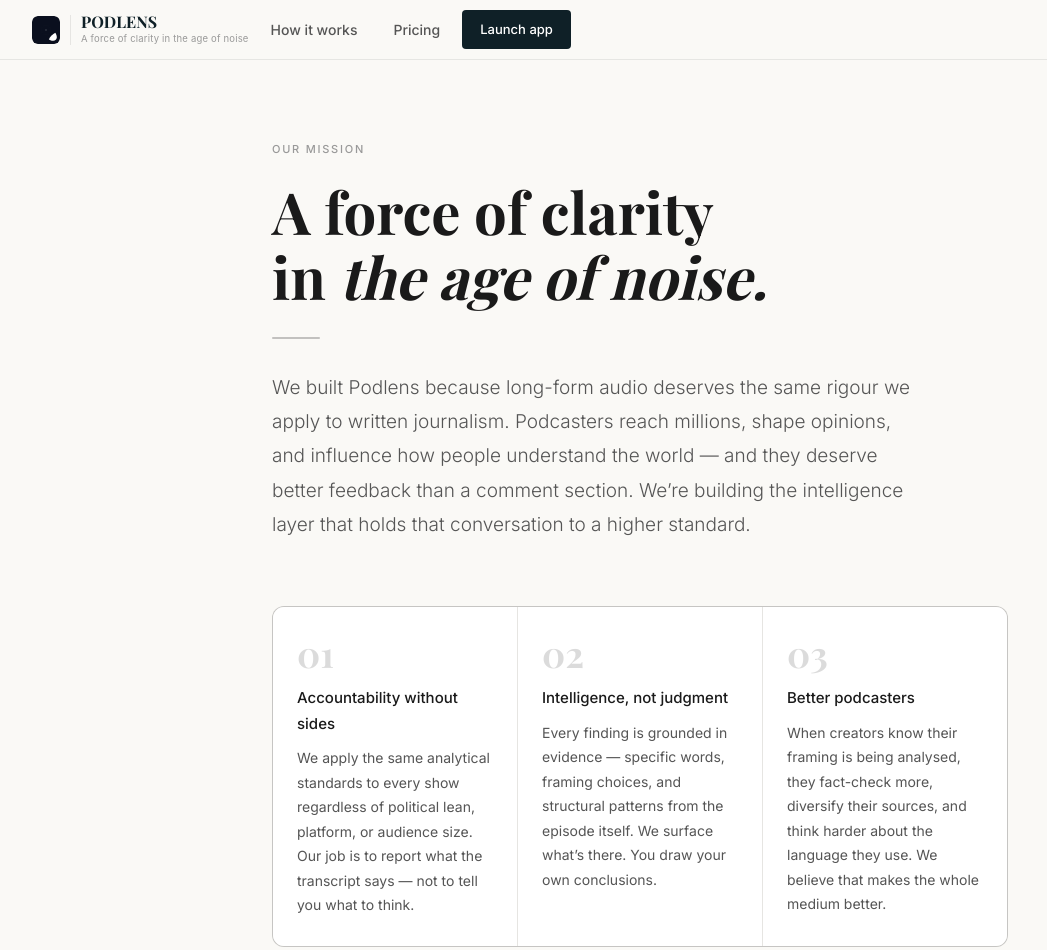
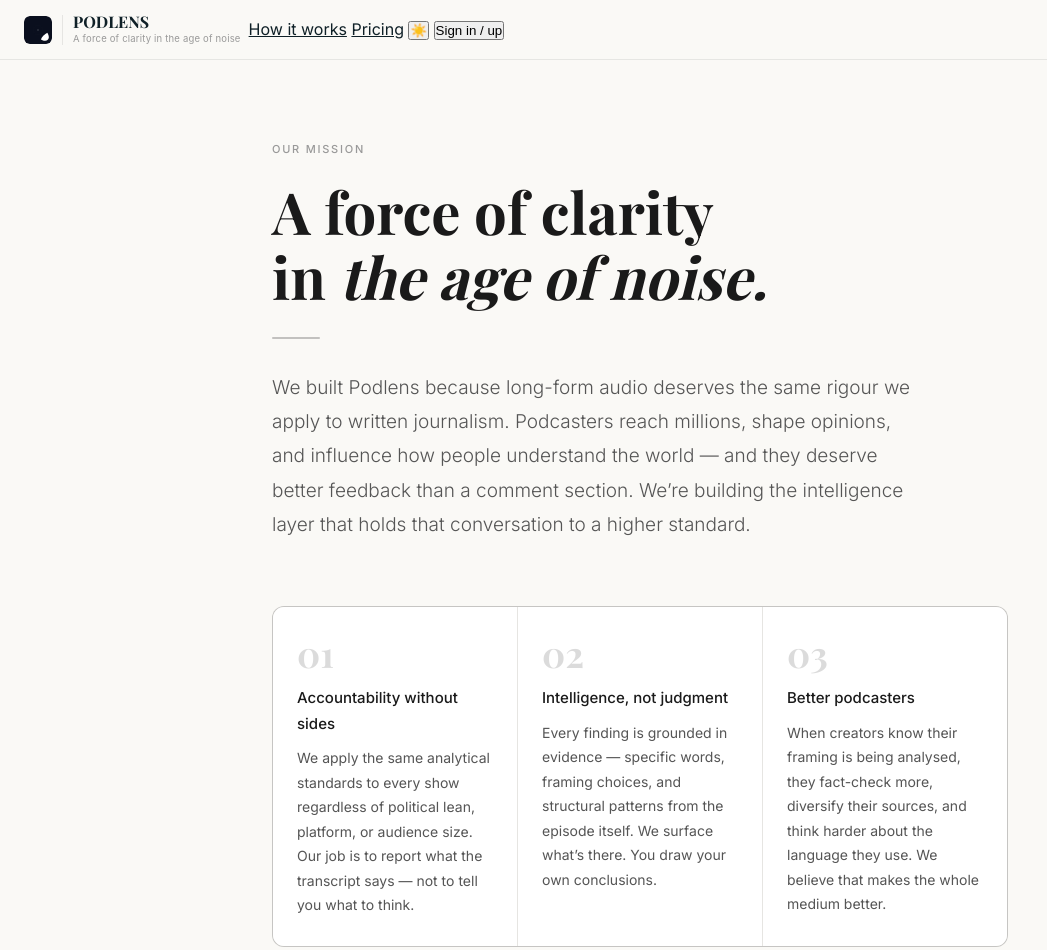
Before and after one commit to academekorea/Clearcast, a website: page mission.html in a window 1280 px wide. Shown: the top 950 px of the page, without its empty margins (0-1047 px from the left). Drawn offline with nearby package versions, Linux system fonts and the light colour scheme; a web font is replaced by a local one.

Commit message:
fix: mission + faq nav — use exact homepage classes (nav-btn-signin pill, nav-link, nav-links-logged-out)

```diff
--- a/mission.html
+++ b/mission.html
@@ -38,14 +38,11 @@
 body{font-family:var(--ff);background:var(--bg);color:var(--text);min-height:100vh;-webkit-font-smoothing:antialiased;font-size:16px;line-height:1.7}
 a{color:var(--navy)}[data-theme="dark"] a{color:inherit}
 
-nav{display:flex;align-items:center;padding:0 32px;height:60px;border-bottom:1px solid var(--border);background:var(--bg);position:sticky;top:0;z-index:100;gap:8px}
+nav{display:flex;align-items:center;padding:0 24px;height:60px;border-bottom:1px solid var(--border);background:var(--bg);position:sticky;top:0;z-index:100;gap:8px}
 .nav-logo img{width:28px;height:28px;border-radius:6px}
 .nav-logo-name{font-family:var(--ffs);font-size:16px;color:var(--navy);font-weight:700}
 [data-theme="dark"] .nav-logo-name{color:var(--text)}
-.nav-link{padding:8px 14px;font-size:0.875rem;color:var(--text2);text-decoration:none;border-radius:4px;transition:background .15s,color .15s;font-weight:500}
-.nav-link:hover{background:var(--bg3);color:var(--text)}
-.nav-cta{padding:8px 18px;background:var(--navy);color:#fff;border:none;border-radius:4px;font-size:13px;font-weight:500;cursor:pointer;font-family:var(--ff);text-decoration:none;transition:opacity .15s}
-.nav-cta:hover{opacity:.88}
+
 
 main{max-width:800px;margin:0 auto;padding:80px 32px 100px}
 
@@ -119,9 +116,12 @@
       <span class="pl-lockup-tagline">A force of clarity in the age of noise</span>
     </span>
   </a>
-  <a href="/how-it-works.html" class="nav-link">How it works</a>
-  <a href="/pricing.html" class="nav-link">Pricing</a>
-  <a href="/" class="nav-cta">Launch app</a>
+  <div class="nav-links-logged-out">
+    <a href="/how-it-works.html" class="nav-link">How it works</a>
+    <a href="/pricing.html" class="nav-link">Pricing</a>
+    <button class="nav-link" onclick="toggleMode()" aria-label="Toggle dark/light mode">☀️</button>
+    <button class="nav-btn-signin" onclick="window.location='/'">Sign in / up</button>
+  </div>
 </nav>
 
 <main>
```
Also changed, not shown: faq.html (+7 -4 lines).
